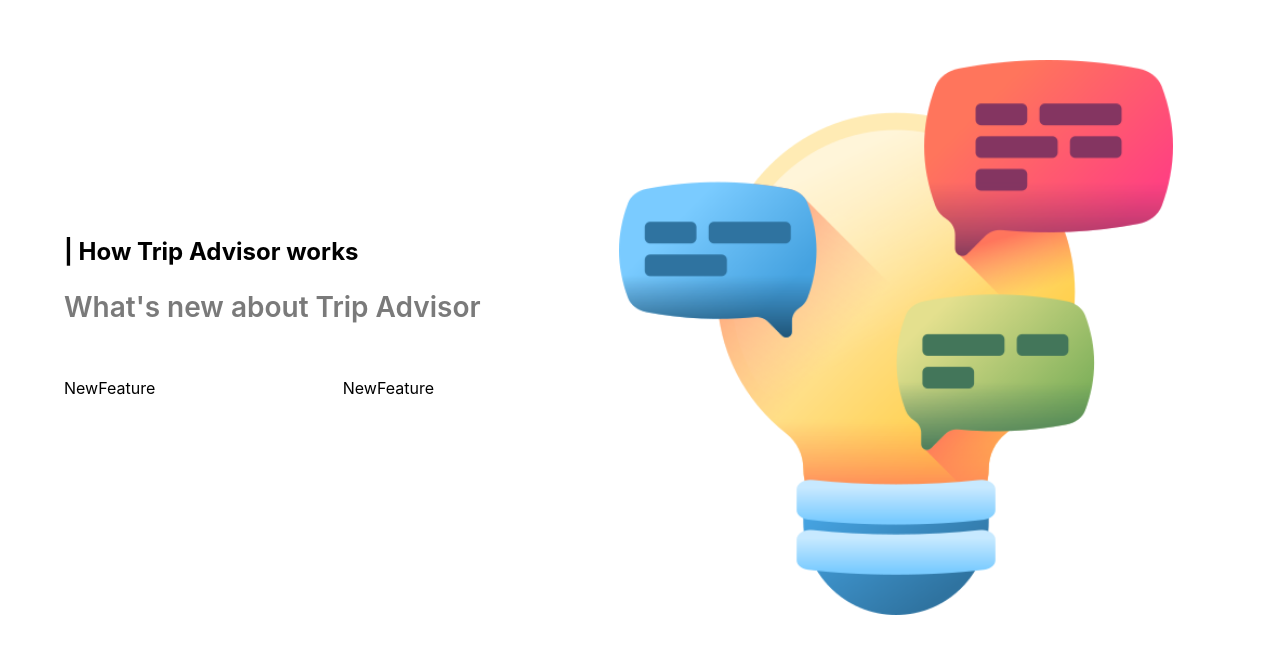
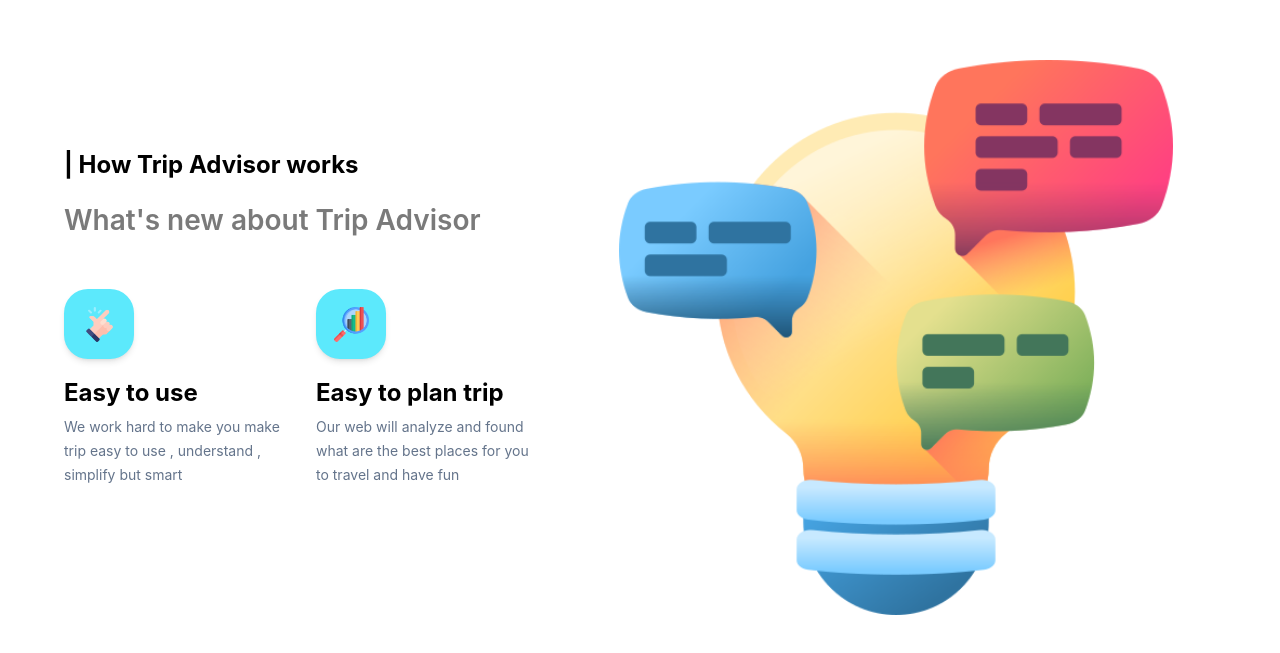
Before and after one commit to VietPhu09/C1SE24-TA, a React (Create React App) app in the folder front-end/: page /About-us in a window 1280 px wide. Shown: the part 2877-3530 px from the top of the page. Built offline with nearby package versions, Linux system fonts and the light colour scheme.

Commit message:
What about : Whats New

```diff
--- a/front-end/src/components/About_Components/About_Constant_Data/About_Data.js
+++ b/front-end/src/components/About_Components/About_Constant_Data/About_Data.js
@@ -1,3 +1,7 @@
+import izToUse from '../About_Constant_Data/easy.png'
+import zoomAnalytics from '../About_Constant_Data/analytics.png'
+
+
 export const exploreWorlds = [
     {
         id: 'world-1',
@@ -34,16 +38,16 @@ export const startingFeatures = [
 
 export const newFeatures = [
     {
-        imgUrl: '/vrpano.svg',
-        title: 'A new world',
+        imgUrl: izToUse,
+        title: 'Easy to use',
         subtitle:
-            'we have the latest update with new world for you to try never mind',
+            'We work hard to make you make trip easy to use , understand , simplify but smart',
     },
     {
-        imgUrl: '/headset.svg',
-        title: 'More realistic',
+        imgUrl: zoomAnalytics,
+        title: 'Easy to plan trip',
         subtitle:
-            'In the latest update, your eyes are narrow, making the world more realistic than ever',
+            'Our web will analyze and found what are the best places for you to travel and have fun',
     },
 ];
 
--- a/front-end/src/components/About_Components/About_Mini_Components/NewFeature.jsx
+++ b/front-end/src/components/About_Components/About_Mini_Components/NewFeature.jsx
@@ -1,11 +1,20 @@
 import React from 'react'
 import styles from '../AboutUs_Style/style'
 import { motion } from "framer-motion"
-import { fadeIn } from '../../../utils/motion'
+import { slideIn } from '../../../utils/motion'
 
-const NewFeature = ({ imgUrl, title, subtitle }) => {
+const NewFeature = ({ imgUrl, title, subtitle, number }) => {
+    console.log(imgUrl, title, subtitle, number)
     return (
-        <div>NewFeature</div>
+        <motion.div
+            variants={slideIn('up', 'tween', number * 0.4, 1.2)}
+            className='flex-1 flex flex-col sm:max-w-[400px] min-w-[180px]'>
+            <div className={`${styles.flexCenter} w-[70px] h-[70px] rounded-[24px] bg-[#5ce9fc] shadow-md mb-3`}>
+                <img src={imgUrl} alt={title} className="w-1/2 h-1/2 object-contain" />
+            </div>
+            <h1 className='mt-[16px] font-bold text-[24px] leading-[12px] text-black'>{title}</h1>
+            <p className='flex-1 mt-[16px] font-normal text-[14px] text-slate-500 leading-[24px]'>{subtitle}</p>
+        </motion.div>
     )
 }
 export default NewFeature
--- a/front-end/src/components/About_Components/About_Section/About_WhatsNew.jsx
+++ b/front-end/src/components/About_Components/About_Section/About_WhatsNew.jsx
@@ -22,11 +22,12 @@ const About_WhatsNew = () => {
                     className="flex-[0.75] flex justify-center flex-col">
                     <TypingText title="| How Trip Advisor works" />
                     <TitleText title={<>What's new about Trip Advisor</>} />
-                    <div className='mt-[48px] flex flex-wrap justify-between max-w-[370px] gap-[24px]'>
-                        {newFeatures.map((item) => (
+                    <div className='mt-[48px] flex flex-wrap justify-between gap-[24px]'>
+                        {newFeatures.map((item, index) => (
                             <NewFeature
-                                key={item}
-                                {...newFeatures}
+                                key={item.title}
+                                {...item}
+                                number={index + 1}
                             />
                         ))}
                     </div>
```
Also changed, not shown: front-end/src/components/About_Components/About_Constant_Data/analytics.png (added), front-end/src/components/About_Components/About_Constant_Data/easy.png (added).
